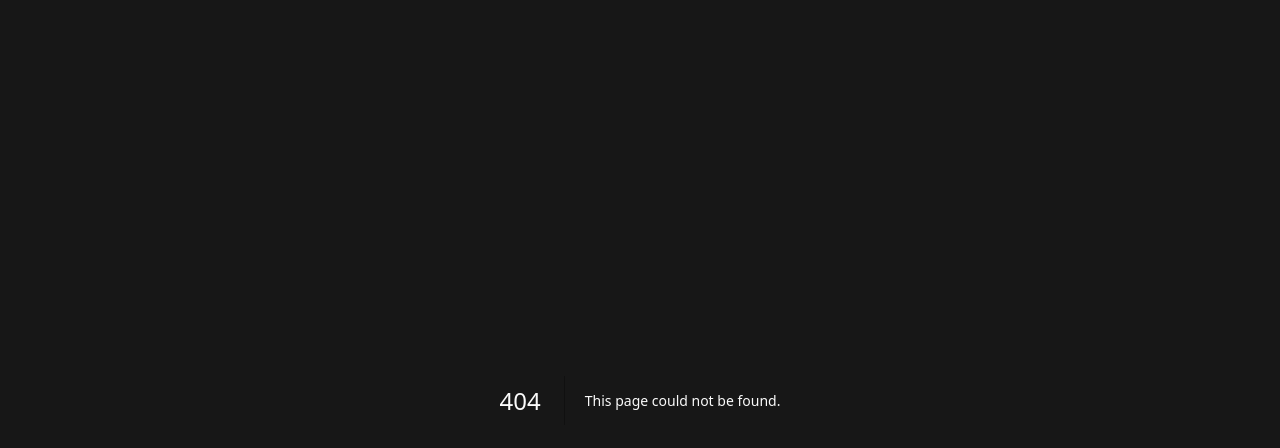
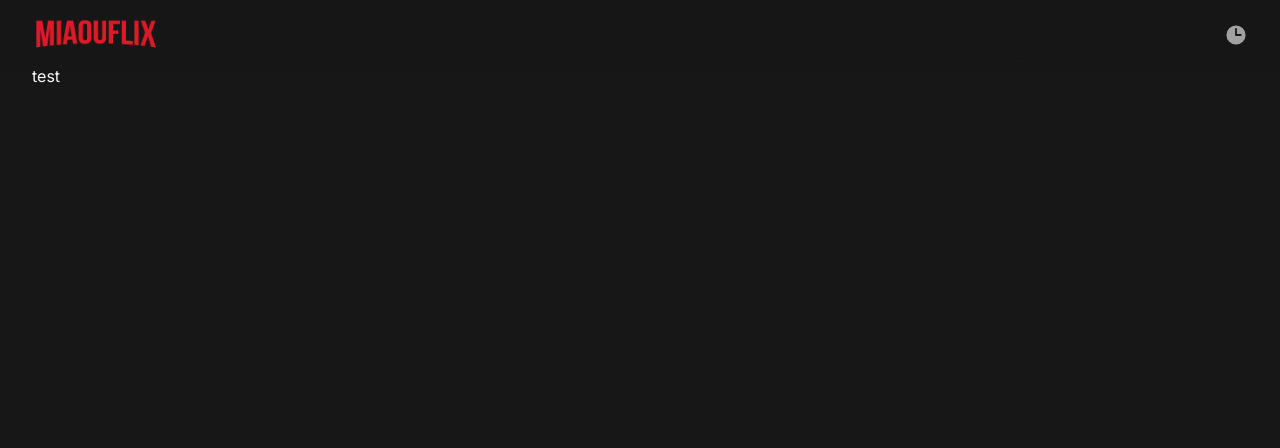
Before and after one commit to Gregory-Gerard/miaouflix, a Next.js app: page /history in a window 1280 px wide. Before the commit this address had no page. Shown: the top 448 px of the page. Built offline with nearby package versions, Linux system fonts and the light colour scheme.

Commit message:
feat: add history link in navbar

```diff
--- /dev/null
+++ b/app/history/page.tsx
@@ -0,0 +1,10 @@
+import Navbar from '@/components/Navbar';
+
+export default function Page() {
+  return (
+    <>
+      <Navbar />
+      <section className="container pt-16">test</section>
+    </>
+  );
+}
--- a/components/Navbar.tsx
+++ b/components/Navbar.tsx
@@ -3,6 +3,8 @@
 import Image from 'next/image';
 import logo from '@/public/miaouflix.png';
 import React, { useCallback, useEffect, useState } from 'react';
+import Link from 'next/link';
+import { ClockIcon } from '@heroicons/react/20/solid';
 
 export default function Navbar() {
   const [hasScrolled, setHasScrolled] = useState<boolean>(false);
@@ -36,8 +38,15 @@ export default function Navbar() {
         hasScrolled ? 'bg-neutral-800' : ''
       } transition-colors duration-500`}
     >
-      <div className="container">
+      <div className="container flex items-center justify-between">
         <Image src={logo} alt="Logo Miaouflix" className="w-32" />
+        <Link
+          href={'/history'}
+          className="text-white/60 transition-colors hover:text-white"
+          title="Historique"
+        >
+          <ClockIcon className="h-6 w-6" />
+        </Link>
       </div>
     </nav>
   );
```
